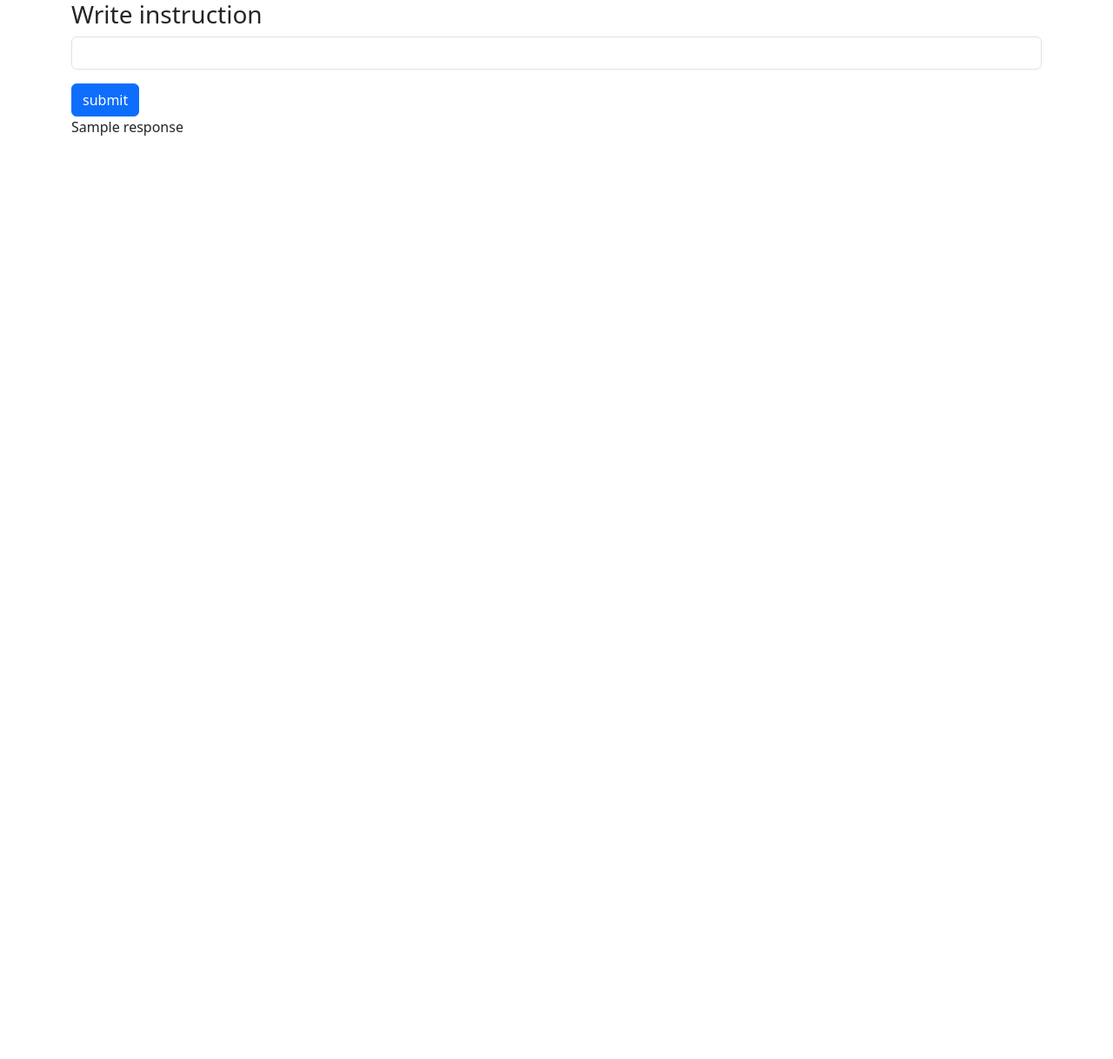
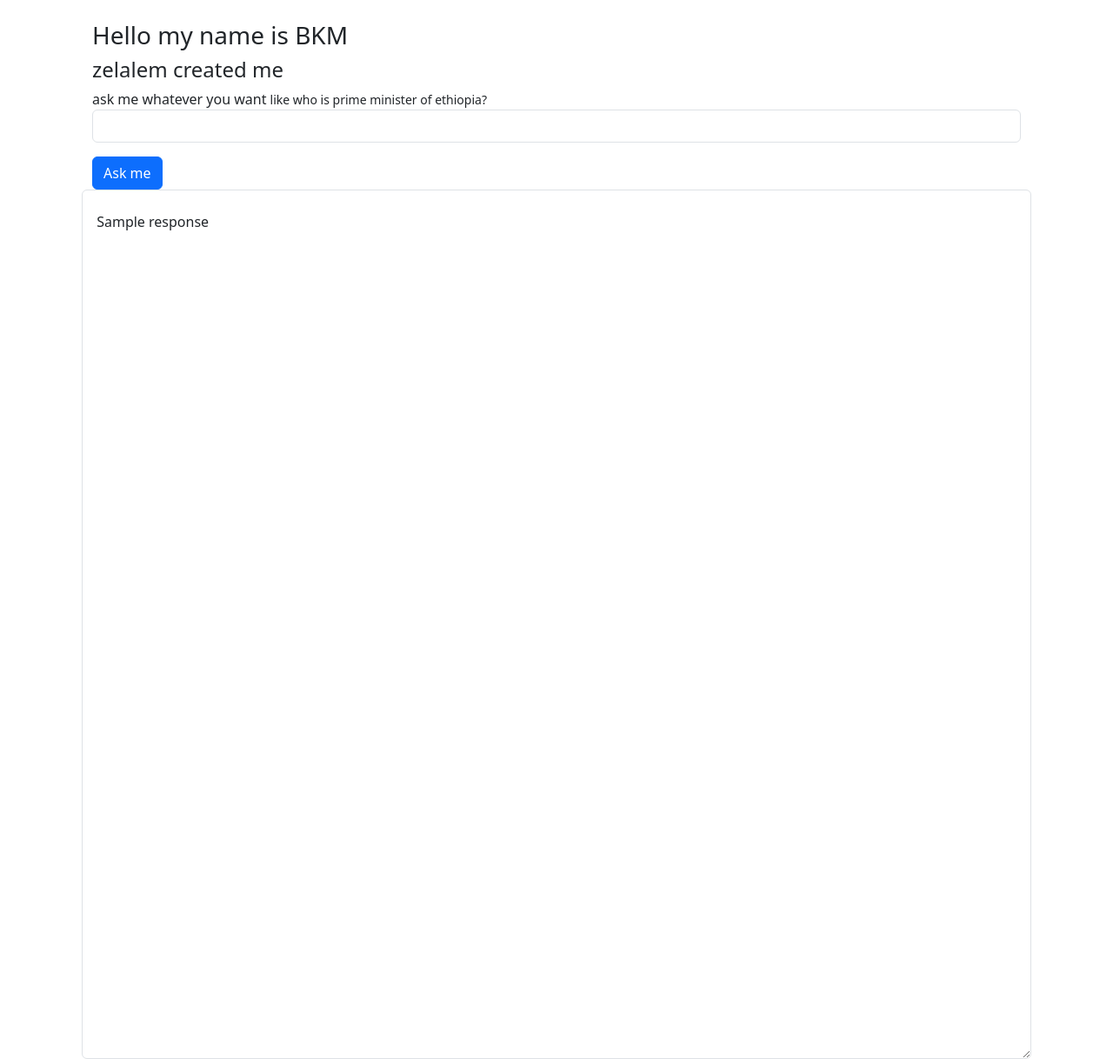
Before and after one commit to zolaman264/chatgpt2, a Django app: template templates/main.html in a window 1280 px wide. Shown: the whole page at 87% size. Before the commit the page ends 156 px from the top, so only its background shows below. Run offline with Django 3.2, Linux system fonts and the light colour scheme; the template is opened without the code that fills it: most values are stand-ins (such as "Sample title", 1, 10 or a date in 2020); some libraries are stand-ins or nearby versions.

Commit message:
first commit

```diff
--- a/settings.py
+++ b/settings.py
@@ -37,7 +37,10 @@ INSTALLED_APPS = [
     'django.contrib.sessions',
     'django.contrib.messages',
     'django.contrib.staticfiles',
-    'chatgpt'
+    'chatgpt',
+    'ckeditor',
+    'crispy_forms',
+
 ]
 
 MIDDLEWARE = [
@@ -118,6 +121,7 @@ USE_TZ = True
 
 STATIC_URL = 'static/'
 
+
 # Default primary key field type
 # https://docs.djangoproject.com/en/4.1/ref/settings/#default-auto-field
 
--- a/templates/main.html
+++ b/templates/main.html
@@ -1,14 +1,22 @@
 {%extends 'base.html'%}
+{% load crispy_forms_tags %}
 {% block content%}
-<h3>Write instruction</h3>
-<form method="POST">
-    {%csrf_token%}<input type="text" class="form-control" name="user_input">
-    <button type="submit" class="btn btn-primary mt-3">submit</button>
-</form>
+ <br>
+<div class="container">
+    <form class="container" method="POST">
+        {%csrf_token%}
+
+        <h3>Hello my name is BKM</h3>
+        <h4>zelalem created me</h4>
+        ask me whatever you want <small>like who is prime minister of ethiopia?      </small>
+        <input type="text" class="form-control" name="user_input">
+        <button type="submit" class="btn btn-primary mt-3">Ask me</button>
+    </form>
 {%if response%}
-<div class="form-floating">
-    {{response|safe}}
+    <div class="form-floating">
+       <textarea  class="form-control" id="textAreaExample2" rows="8" style="height: 1000px;"> {{response | safe}} </textarea>
 
+    </div>
 </div>
 {%endif%}
 
--- a/views.py
+++ b/views.py
@@ -14,7 +14,7 @@ def chatbot(request):
         response=openai.Completion.create(
             engine='text-davinci-003',
             prompt=prompt,
-            max_tokens=150,
+            max_tokens=2048,
             #stop="."
             temperature=0.9,
             top_p=1,
```
Also changed, not shown: 1 other file.
